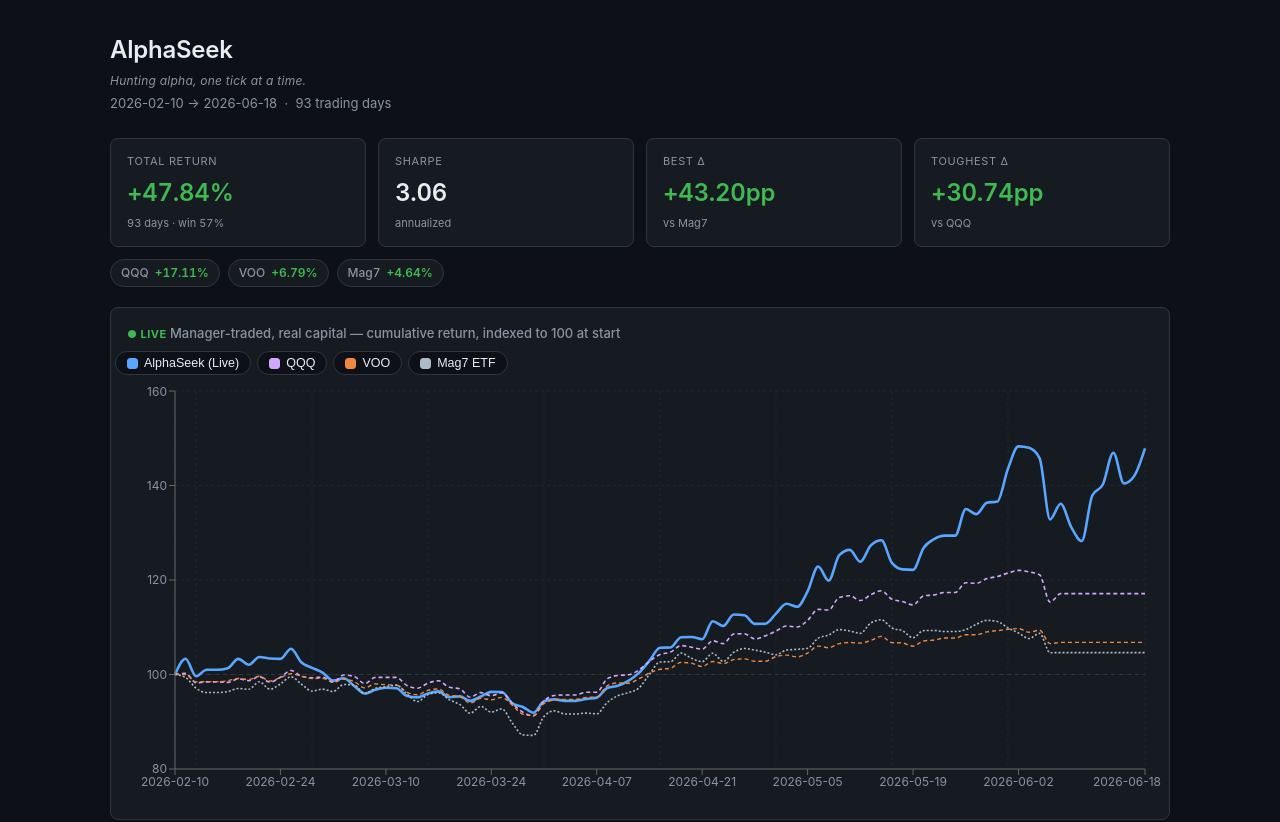
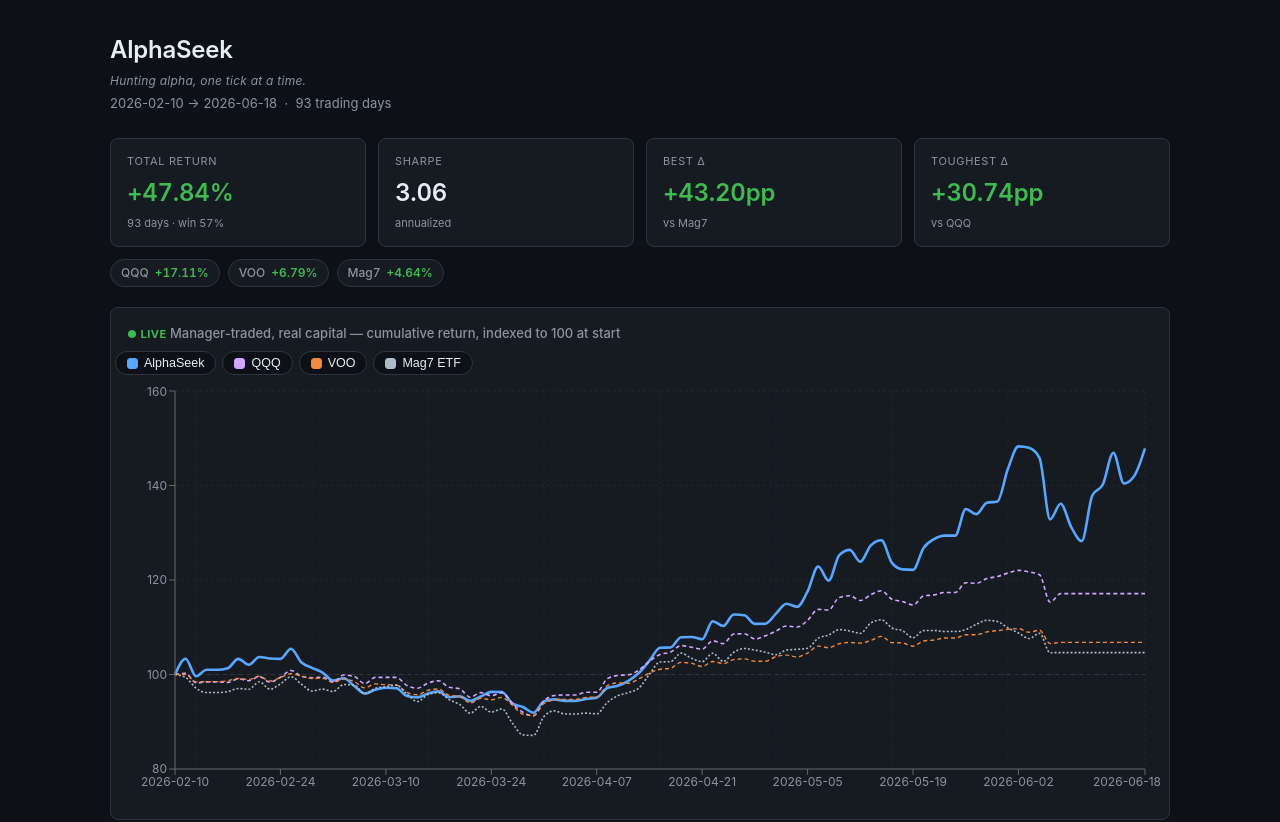
Before and after one commit to cxysteven/live-dashboard, a React (Vite) app: page / in a window 1280 px wide. Shown: the top 822 px of the page. Built offline with nearby package versions, Linux system fonts and the light colour scheme.

Commit message:
chart: remove Model line (hand-sim not faithful to production open-to-open convention); keep AlphaSeek + QQQ/VOO/Mag7

```diff
--- a/src/components/NavCurveChart.jsx
+++ b/src/components/NavCurveChart.jsx
@@ -6,8 +6,7 @@
 import { fmtPct } from "../lib/format";
 
 const LINES = [
-  { key: "nav_index",       name: "AlphaSeek (Live)", color: "var(--accent-as)",    width: 2.6, dash: null,  z: 5 },
-  { key: "model_index",     name: "AlphaSeek (Model)", color: "var(--accent-kospi)", width: 2.2, dash: "7 4", z: 4 },
+  { key: "nav_index",       name: "AlphaSeek",        color: "var(--accent-as)",    width: 2.6, dash: null,  z: 5 },
   { key: "qqq_index",       name: "QQQ",              color: "var(--accent-qqq)",   width: 1.6, dash: "4 3", z: 3 },
   { key: "voo_index",       name: "VOO",              color: "var(--accent-voo)",   width: 1.4, dash: "4 3", z: 2 },
   { key: "mag7_index",      name: "Mag7 ETF",         color: "var(--accent-mag7)",  width: 1.6, dash: "2 2", z: 2 },
```
